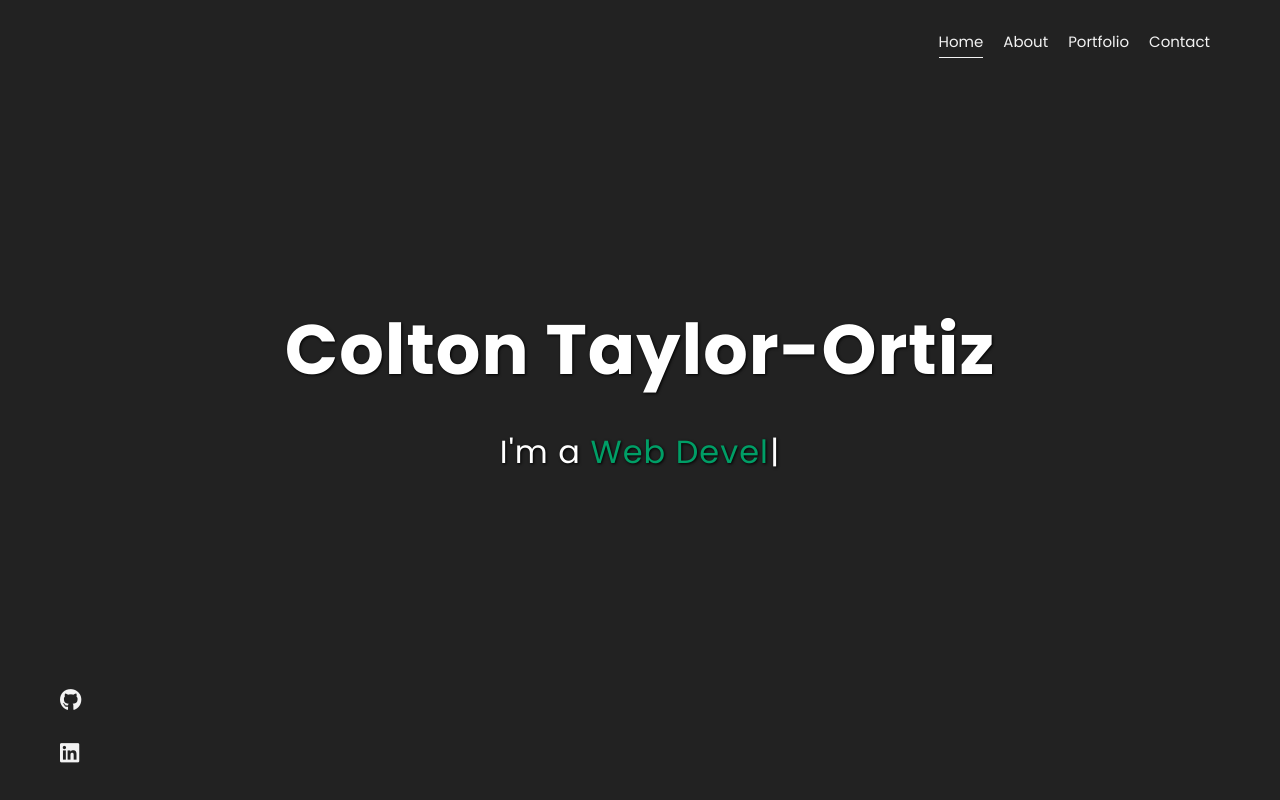
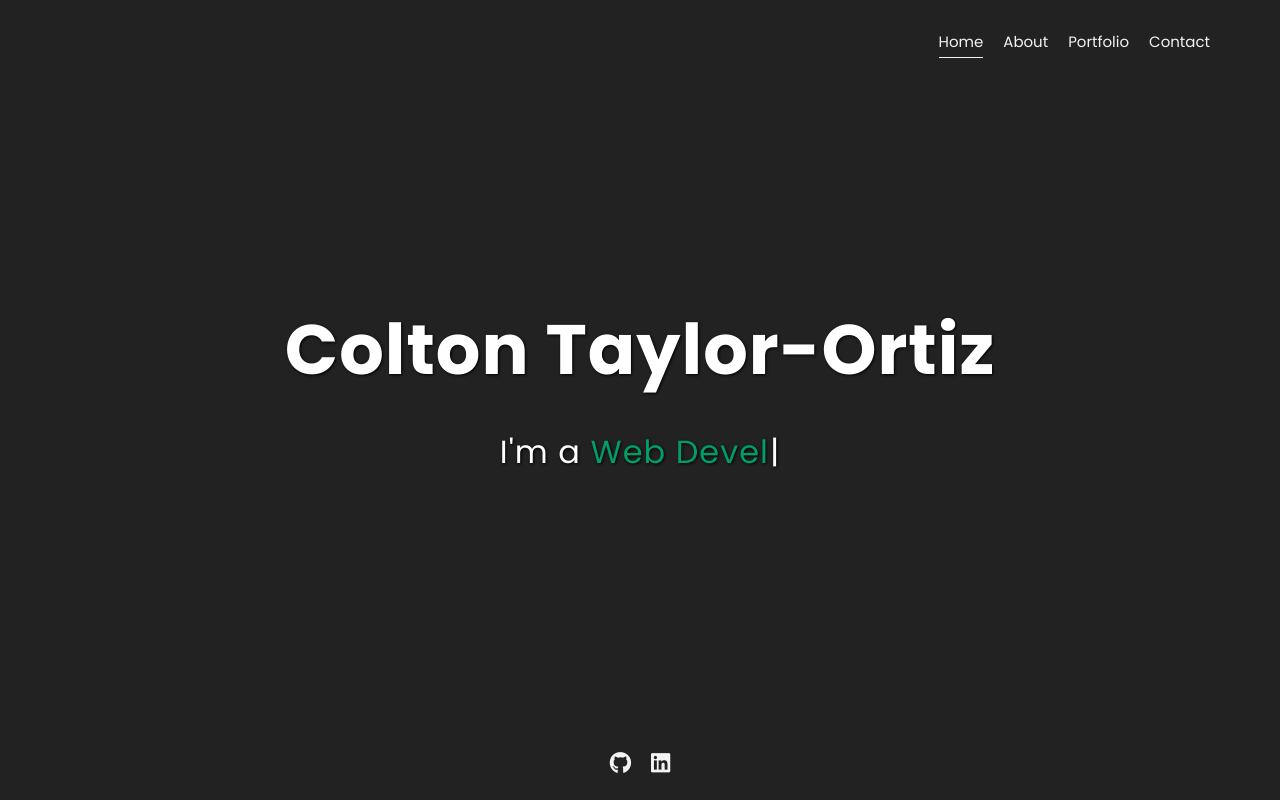
Before and after one commit to Colstack/reactportfolio, a React (Create React App) app: page / in a window 1280 px wide. Built offline with nearby package versions, Linux system fonts and the light colour scheme.

Commit message:
shifted social links to be more of a footer, added to projects page

```diff
--- a/src/components/Project.js
+++ b/src/components/Project.js
@@ -74,6 +74,7 @@ const Project = ({technology, title, image, color, id, github, deployed, descrip
                 </button>
                 </Modal>
         </motion.div>
+
     );
 };
 
--- a/src/pages/landing/landing.css
+++ b/src/pages/landing/landing.css
@@ -16,9 +16,9 @@
   } */
 
   .landing .socialIcons {
-    display: flex;
+    /* display: flex; */
     position: absolute;
-    left: 50px;
+    /* left: 50px; */
     bottom: 20px;
   }
 
--- a/src/pages/portfolio/Portfolio.js
+++ b/src/pages/portfolio/Portfolio.js
@@ -1,6 +1,7 @@
 import projectData from "./projectsData.json";
 import Project from "../../components/Project"
 import PageHeader from "../../components/PageHeader"
+import SocialIcons from "../../components/SocialIcons";
 
 const Portfolio = () => {
     const ProjectList = () =>
@@ -24,6 +25,7 @@ const Portfolio = () => {
             <div className="row">
                 <ProjectList />
             </div>
+            <SocialIcons />
         </section>
     );
 };
--- a/src/pages/portfolio/portfolio.css
+++ b/src/pages/portfolio/portfolio.css
@@ -91,6 +91,12 @@
   margin-bottom: 10px;
 }
 
+.landing .socialIcons {
+  position: absolute;
+  bottom: 20px;
+}
+
+
 /* --- MEDIA QUEIRES --- */
 
 @media (min-width: 750px) {
```
